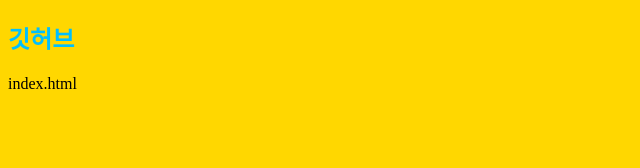
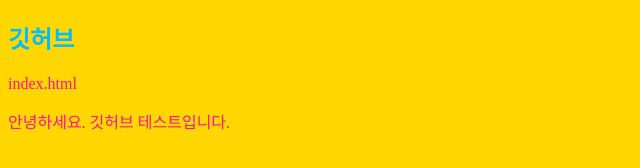
Before and after one commit to parksomins/start, a plain HTML site: page index.html in a window 1280 px wide. Shown: the whole page, without its empty margins (0-640 px from the left). Drawn offline with Linux system fonts and the light colour scheme.

Commit message:
모든 파일을 수정

```diff
--- a/index.html
+++ b/index.html
@@ -10,5 +10,6 @@
 <body>
     <h2>깃허브</h2>
     <p>index.html</p>
+    <p>안녕하세요. 깃허브 테스트입니다.</p>
 </body>
 </html>
--- a/style.css
+++ b/style.css
@@ -1,2 +1,3 @@
 body { background-color: gold;}
 h2 { color: deepskyblue; }
+p { color: deeppink; }
```
Also changed, not shown: 1 other file.
